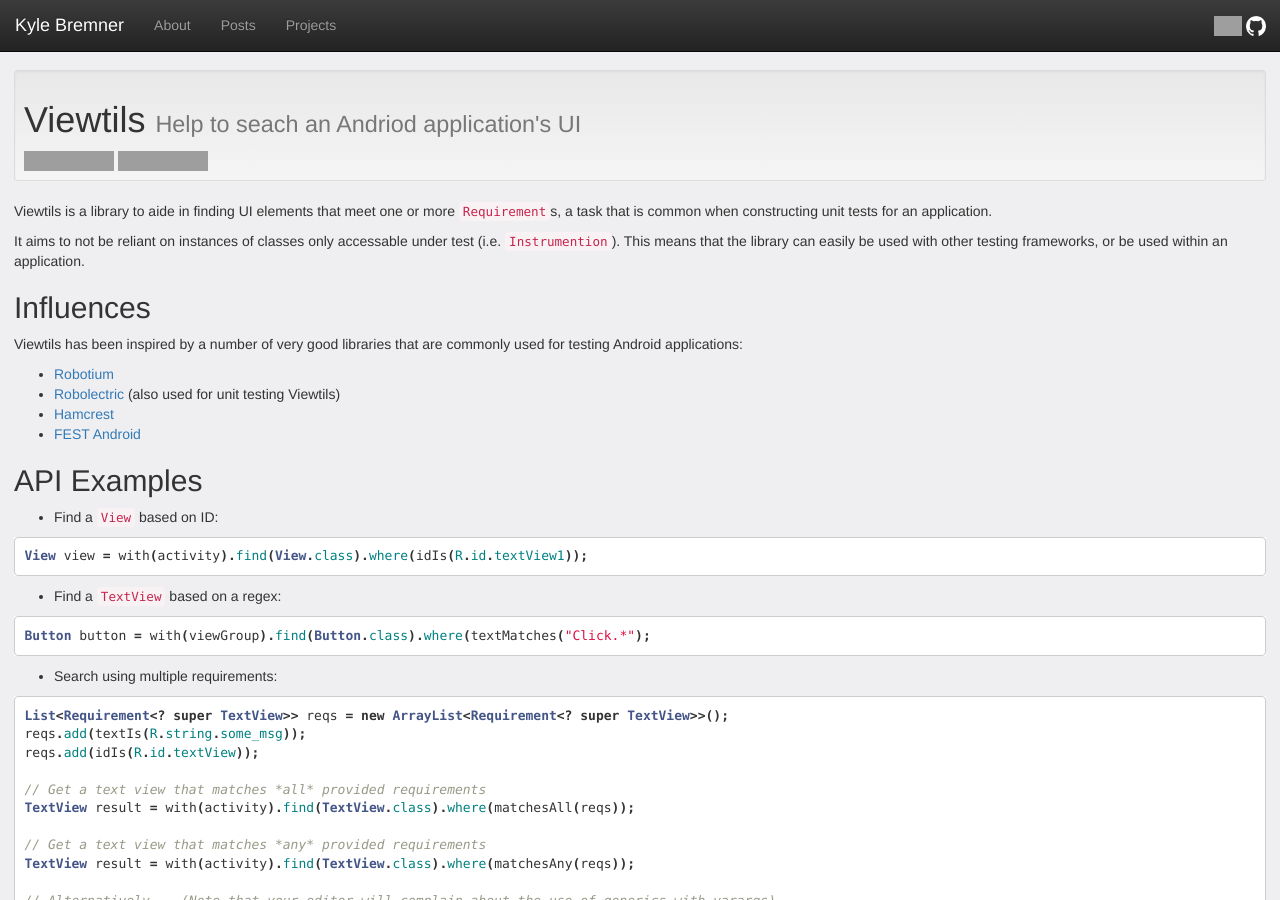
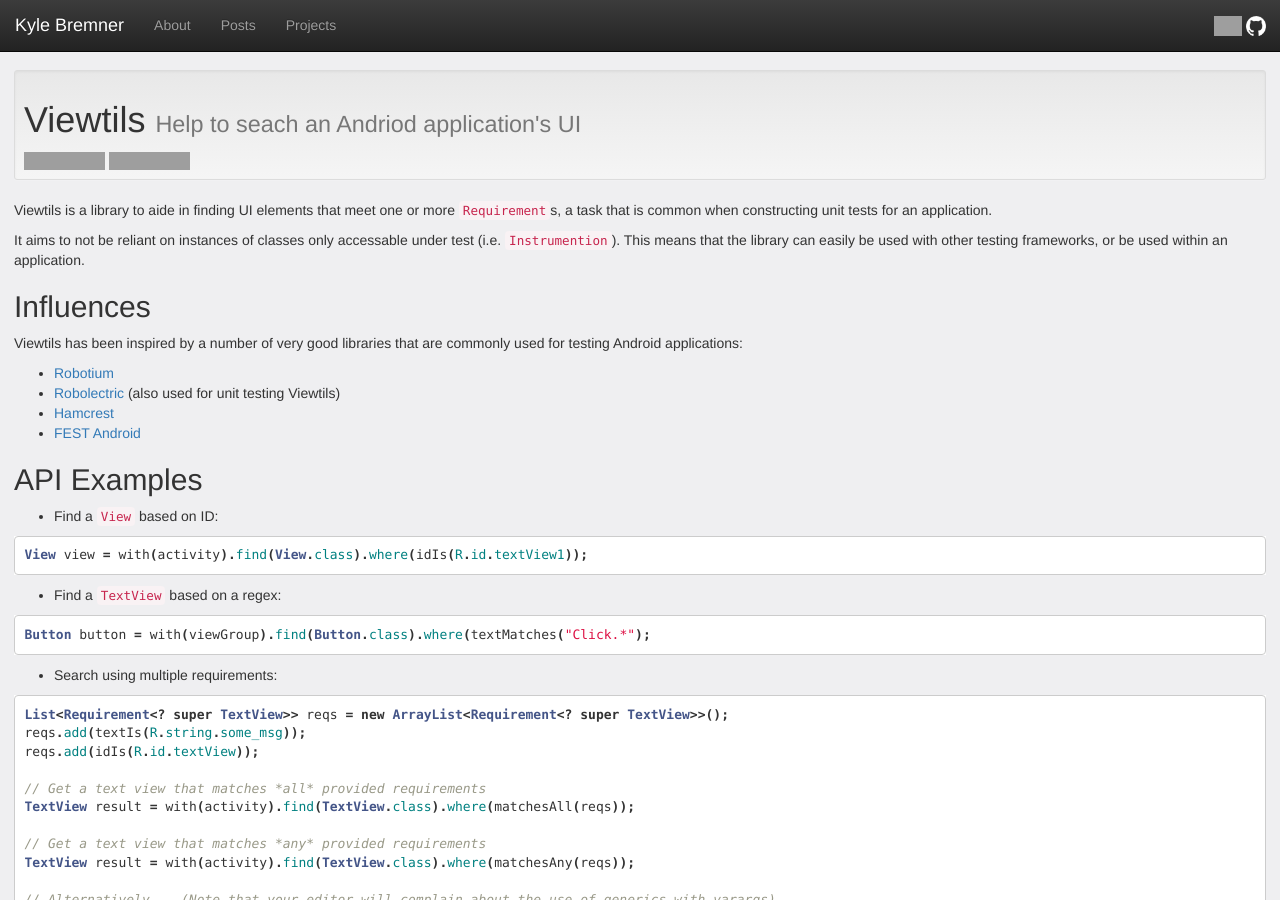
Before and after one commit to kbremner/kbremner.github.io, a Jekyll site: the page built from projects/Viewtils.md, in a window 1280 px wide and 900 px high. Built offline with Jekyll 4.4.1, drawn with Linux system fonts in a browser that asks for light colours; nearby versions of some CDN libraries; Markdown is read by kramdown in place of the engine named in the settings; grey boxes are pictures that could not be loaded.

Commit message:
Updated Viewtils.md

```diff
--- a/projects/Viewtils.md
+++ b/projects/Viewtils.md
@@ -6,7 +6,7 @@
 
 <div class="well well-sm">
 <h1>Viewtils <br class="visible-xs"><small>Help to seach an Andriod application's UI</small></h1>
-<a class="build-info-tag" href="https://coveralls.io/r/kbremner/Viewtils?branch=master"><img src="https://coveralls.io/repos/kbremner/Viewtils/badge.png?branch=master"></a> <a class="build-info-tag" href="https://travis-ci.org/kbremner/Viewtils"><img src="https://travis-ci.org/kbremner/Viewtils.png"></a>
+<a href="https://coveralls.io/r/kbremner/Viewtils?branch=master"><img class="build-info-tag" src="https://coveralls.io/repos/kbremner/Viewtils/badge.png?branch=master"></a> <a href="https://travis-ci.org/kbremner/Viewtils"><img class="build-info-tag" src="https://travis-ci.org/kbremner/Viewtils.png"></a>
 </div>
 Viewtils is a library to aide in finding UI elements that meet one or more `Requirement`s, a task that is common when constructing unit tests for an application.
 
```
